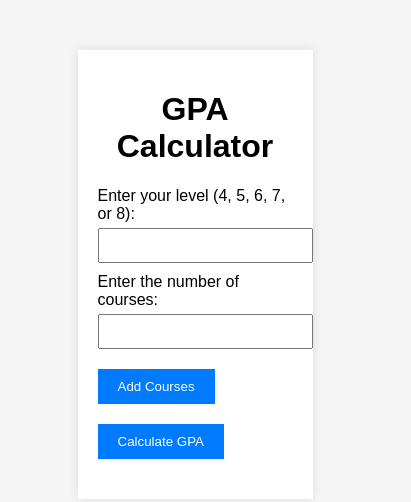
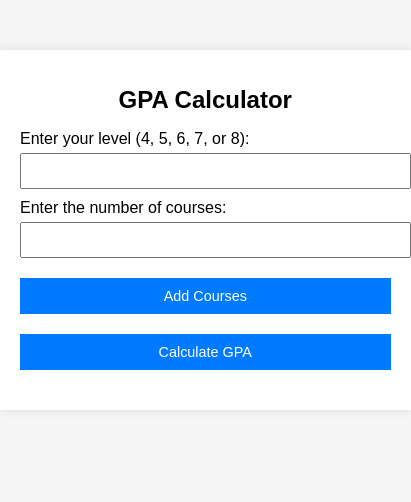
Before and after one commit to Abuu20/GPA-Calculator, a plain HTML site: page index.html in a window 390 px wide. Shown: the whole page, 411 px wide, since content can reach past the window. Drawn offline with Linux system fonts and the light colour scheme.

Commit message:
Update styles.css

```diff
--- a/styles.css
+++ b/styles.css
@@ -48,3 +48,29 @@ button:hover {
     margin-top: 20px;
     font-size: 1.2em;
 }
+
+/* Responsive Design */
+@media (max-width: 768px) {
+    .container {
+        width: 95%;
+    }
+
+    button {
+        width: 100%;
+        margin-right: 0;
+    }
+
+    .course {
+        margin-bottom: 15px;
+    }
+}
+
+@media (max-width: 480px) {
+    h1 {
+        font-size: 1.5em;
+    }
+
+    input, button {
+        font-size: 0.9em;
+    }
+}
```
